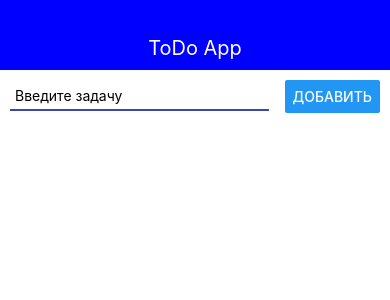
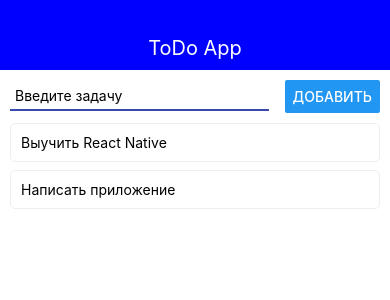
Before and after one commit to Blari/ReactNative-TodoList, a React Native app: screen / in a window 390 px wide. Shown: the top 300 px of the page. Built offline with nearby package versions, Linux system fonts and the light colour scheme.

Commit message:
addtodo screen

```diff
--- a/App.js
+++ b/App.js
@@ -7,7 +7,10 @@
 export default function App() {
 
     const [todoId, setTodoId] = useState(null);
-    const [todos, setTodo] = useState([]);
+    const [todos, setTodo] = useState([
+        { id: '1', title: 'Выучить React Native' },
+        { id: '2', title: 'Написать приложение' }
+    ]);
 
     const addTodo = title => {
       setTodo(prevState => [...prevState, {
@@ -24,11 +27,13 @@
            todos={todos}
            addTodo={addTodo}
            removeTodo={removeTodo}
+           openTodo={setTodoId}
         />
    );
 
    if (todoId) {
-    content = <TodoScreen/>
+       const selectedTodo = todos.find(todo => todo.id === todoId)
+       content = <TodoScreen goBack={ () => setTodoId(null) } todo={selectedTodo}/>
    }
 
     return (
--- a/src/Screens/MainScreen.js
+++ b/src/Screens/MainScreen.js
@@ -3,14 +3,16 @@
 import {AddTodo} from "../components/AddTodo";
 import {ToDo} from "../components/Todo";
 
-export const MainScreen = ({addTodo, todos, removeTodo}) => {
+export const MainScreen = ({addTodo, todos, removeTodo, openTodo}) => {
     return (
         <View>
             <AddTodo onSubmit={addTodo} />
 
             <FlatList
                 data={todos}
-                renderItem={({ item }) => <ToDo todo={item} onRemove={removeTodo} />}
+                renderItem={({ item }) =>
+                    <ToDo todo={item} onRemove={removeTodo} onOpen={openTodo}/>
+                }
                 keyExtractor={item => item.id.toString()}
             />
         </View>
--- a/src/Screens/TodoScreen.js
+++ b/src/Screens/TodoScreen.js
@@ -1,10 +1,11 @@
 import React from 'react';
-import {StyleSheet, View, Text} from 'react-native'
+import {StyleSheet, View, Text, Button} from 'react-native'
 
-export const TodoScreen = props => {
+export const TodoScreen = ({goBack, todo}) => {
     return (
         <View>
-            <Text>TodoScreen</Text>
+            <Text>{todo.title}</Text>
+            <Button title="Back" onPress={goBack}/>
         </View>
     )
 }
--- a/src/components/Todo.js
+++ b/src/components/Todo.js
@@ -1,11 +1,12 @@
 import React from 'react';
 import {View, Text, StyleSheet, TouchableOpacity} from 'react-native';
 
-export const ToDo = ({todo, onRemove}) => {
+export const ToDo = ({todo, onRemove, onOpen}) => {
 
     return (
         <TouchableOpacity
             onLongPress={() => onRemove(todo.id)}
+            onPress={() => onOpen(todo.id)}
         >
             <View style={style.todo}>
                 <Text>{todo.title}</Text>
```
